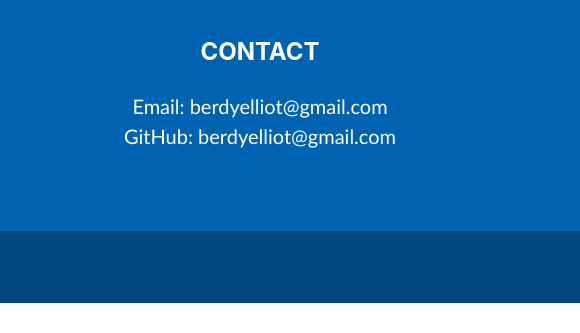
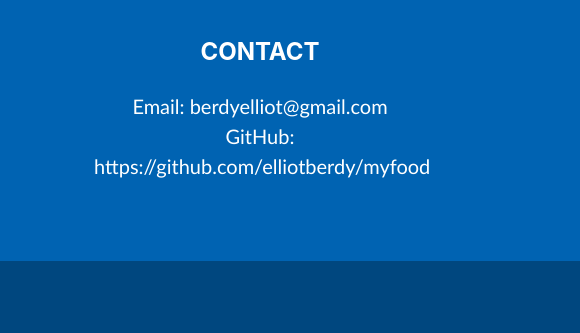
Before and after one commit to elliotberdy/myfood, a website: page frontend/index.html in a window 1280 px wide. Shown: the part 3724-4057 px from the top of the page, 0-580 px from the left. Before the commit the page ends 4027 px from the top, so only its background shows below. Drawn offline with nearby package versions, Linux system fonts and the light colour scheme; no server answers; a web font is replaced by a local one.

Commit message:
added github to website

```diff
--- a/frontend/index.html
+++ b/frontend/index.html
@@ -210,7 +210,7 @@
                     <div class="col-lg-4 mb-5 mb-lg-0">
                         <h4 class="mb-4">CONTACT</h4>
                         <p class="pre-wrap lead mb-0">Email: berdyelliot@gmail.com</p>
-                        <p class="pre-wrap lead mb-0">GitHub: berdyelliot@gmail.com</p>
+                        <p class="pre-wrap lead mb-0">GitHub: https://github.com/elliotberdy/myfood</p>
                     </div>
 
                     <!-- Footer Social Icons-->
```
